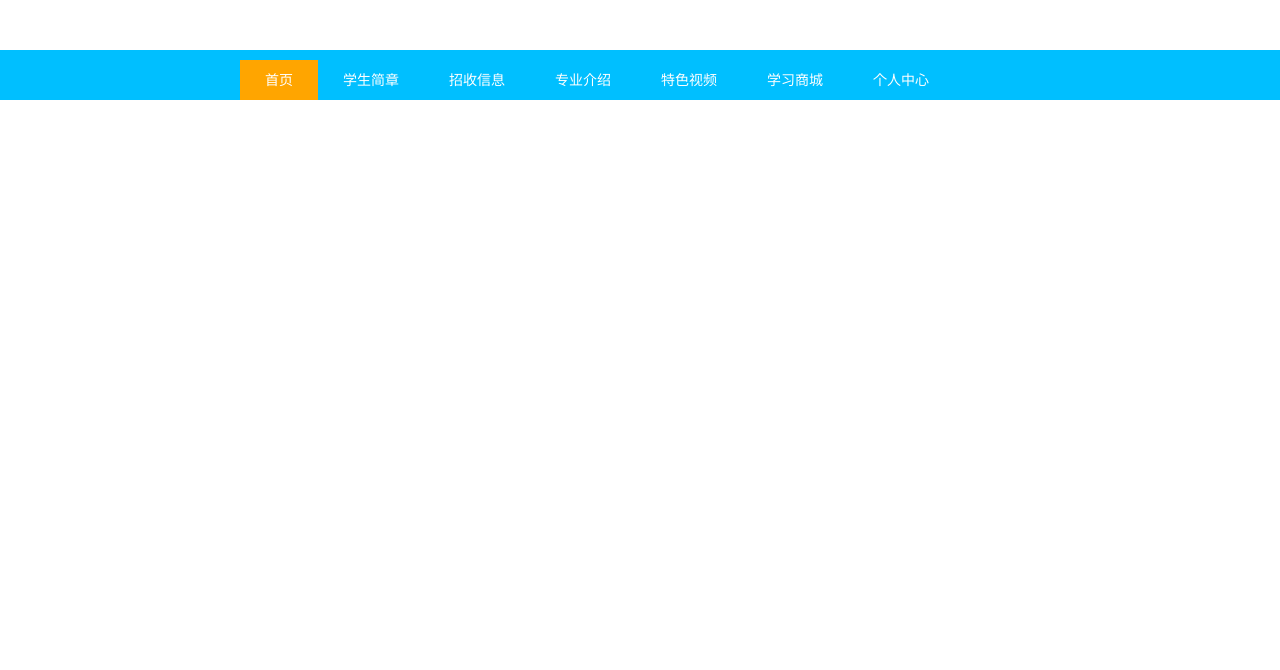
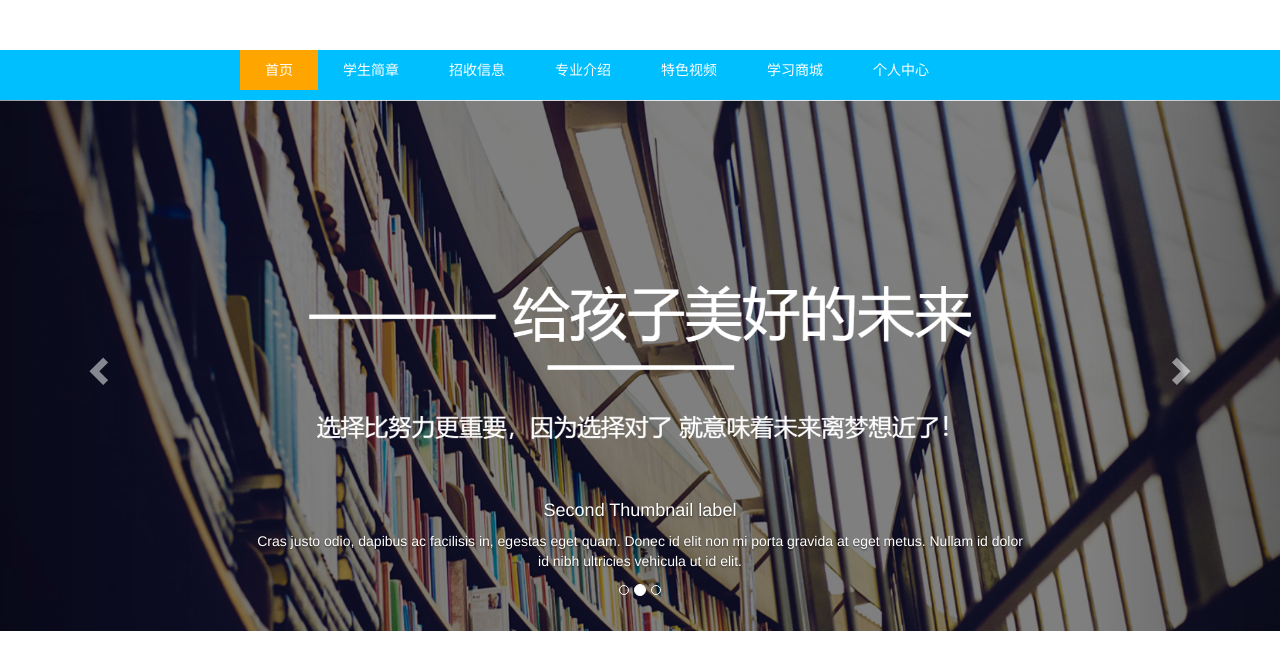
Before and after one commit to Wansoiar/community, a Java web app: page /page/question/video.jsp in a window 1280 px wide. Shown: the top 670 px of the page. Run offline with Tomcat 11, a stand-in JSP engine, Linux system fonts and the light colour scheme; some libraries are stand-ins or nearby versions.

Commit message:
更新导航栏结构和轮播图效果

```diff
--- a/eduweb/src/main/webapp/index.jsp
+++ b/eduweb/src/main/webapp/index.jsp
@@ -6,5 +6,6 @@
 <meta http-equiv="Content-Type" content="text/html; charset=utf-8" />
 <h2>Hello World!</h2>
     <button><a href="${pageContext.request.contextPath}/page/manage/admin.jsp">跳转到后台</a></button>
+<button><a href="${pageContext.request.contextPath}/page/question/video.jsp">跳转主页</a></button>
 </body>
 </html>
--- a/eduweb/src/main/webapp/page/question/video.jsp
+++ b/eduweb/src/main/webapp/page/question/video.jsp
@@ -21,21 +21,21 @@
         a{
             text-decoration: none;
         }
-        .nav{
+        .nav1{
             height: 50px;
             background-color: deepskyblue;
             margin-top: 50px;
         }
-        .wrapper{
+        .wrapper1{
             /*height: 40px;*/
             width: 800px;
             /*background-color: pink;*/
             margin: 0 auto;
         }
-        ul li{
+        .wrapper1 ul li{
             float: left;
         }
-        .nav a{
+        .nav1 a{
             display: block;
             /*background-color: cornflowerblue;*/
             height: 40px;
@@ -43,7 +43,7 @@
             color: #ffffff;
             padding: 0 15px;
         }
-        li{
+        .nav1 li{
             padding: 0 10px;
         }
         .first, a:hover{
@@ -57,8 +57,8 @@
     <script src="https://cdn.staticfile.org/twitter-bootstrap/3.3.7/js/bootstrap.min.js"></script>
 </head>
 <body>
-<div class="nav">
-    <div class="wrapper">
+<div class="nav1">
+    <div class="wrapper1">
         <ul>
             <li class="first"><a href="#" >首页</a></li>
             <li><a href="#">学生简章</a></li>
@@ -83,7 +83,57 @@
         </script>--%>
     </div>
 </div>
-
+<div class="container-fluid">
+    <div class="row clearfix">
+        <div class="span12">
+            <div class="carousel slide" id="carousel-128450">
+                <ol class="carousel-indicators">
+                    <li data-slide-to="0" data-target="#carousel-128450">
+                    </li>
+                    <li data-slide-to="1" data-target="#carousel-128450" class="active">
+                    </li>
+                    <li data-slide-to="2" data-target="#carousel-128450">
+                    </li>
+                </ol>
+                <div class="carousel-inner">
+                    <div class="item">
+                        <img alt="" src="../../resources/images/3.png" />
+                        <div class="carousel-caption">
+                            <h4>
+                                First Thumbnail label
+                            </h4>
+                            <p>
+                                Cras justo odio, dapibus ac facilisis in, egestas eget quam. Donec id elit non mi porta gravida at eget metus. Nullam id dolor id nibh ultricies vehicula ut id elit.
+                            </p>
+                        </div>
+                    </div>
+                    <div class="item active">
+                        <img alt="" src="../../resources/images/2.png" />
+                        <div class="carousel-caption">
+                            <h4>
+                                Second Thumbnail label
+                            </h4>
+                            <p>
+                                Cras justo odio, dapibus ac facilisis in, egestas eget quam. Donec id elit non mi porta gravida at eget metus. Nullam id dolor id nibh ultricies vehicula ut id elit.
+                            </p>
+                        </div>
+                    </div>
+                    <div class="item">
+                        <img alt="" src="../../resources/images/2.png" />
+                        <div class="carousel-caption">
+                            <h4>
+                                Third Thumbnail label
+                            </h4>
+                            <p>
+                                Cras justo odio, dapibus ac facilisis in, egestas eget quam. Donec id elit non mi porta gravida at eget metus. Nullam id dolor id nibh ultricies vehicula ut id elit.
+                            </p>
+                        </div>
+                    </div>
+                </div> <a class="left carousel-control" href="#carousel-128450" data-slide="prev"><span class="glyphicon glyphicon-chevron-left"></span></a> <a class="right carousel-control" href="#carousel-128450" data-slide="next"><span class="glyphicon glyphicon-chevron-right"></span></a>
+            </div>
+        </div>
+    </div>
+</div>
 
 </body>
 </html>
```
Also changed, not shown: eduweb/src/main/webapp/resources/images/1.png (added), eduweb/src/main/webapp/resources/images/2.png (added), eduweb/src/main/webapp/resources/images/3.png (added), 1 other file.
